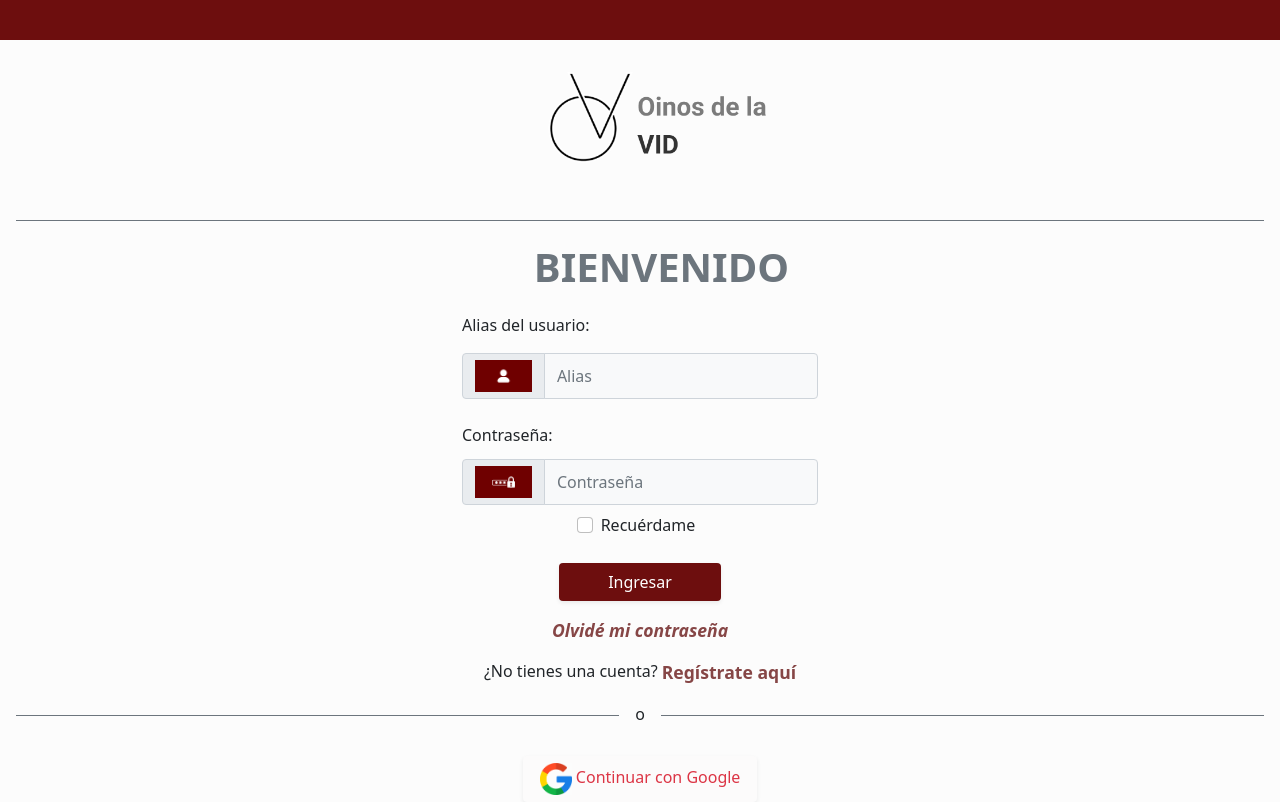
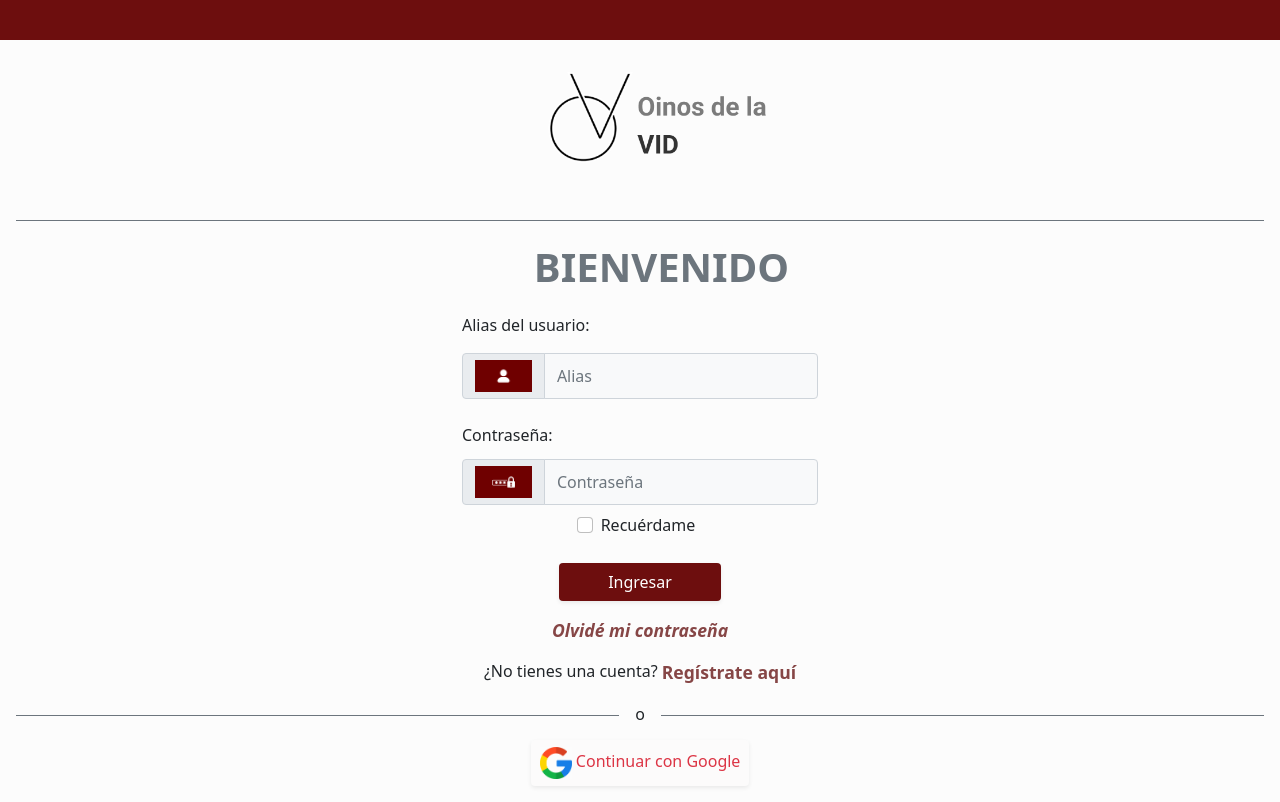
Before and after one commit to 20220270/OinosDeLaVid, a plain HTML site: page views/admin/index.html in a window 1280 px wide. Drawn offline with nearby package versions, Linux system fonts and the light colour scheme.

Commit message:
cambio en el boton de google: margen cambiado

```diff
--- a/resources/css/estiloIndex.css
+++ b/resources/css/estiloIndex.css
@@ -63,6 +63,7 @@ a:active {
 #btnGoogle {
     background-color: #fcfbfb;
     color: #000000;
+
 }
 #imgGoogle{
     height: 2rem;
--- a/views/admin/index.html
+++ b/views/admin/index.html
@@ -105,7 +105,7 @@
 
         <div class="text-center">
 
-            <button class="btn text-danger px-3 mt-4 fw-semibold shadow-sm" id="btnGoogle">
+            <button class="btn text-danger px-2 mt-2 fw-semibold shadow-sm" id="btnGoogle">
                 <img src="../../resources/Imagenes/google.png" id="imgGoogle">
                 Continuar con Google
             </button>
```
